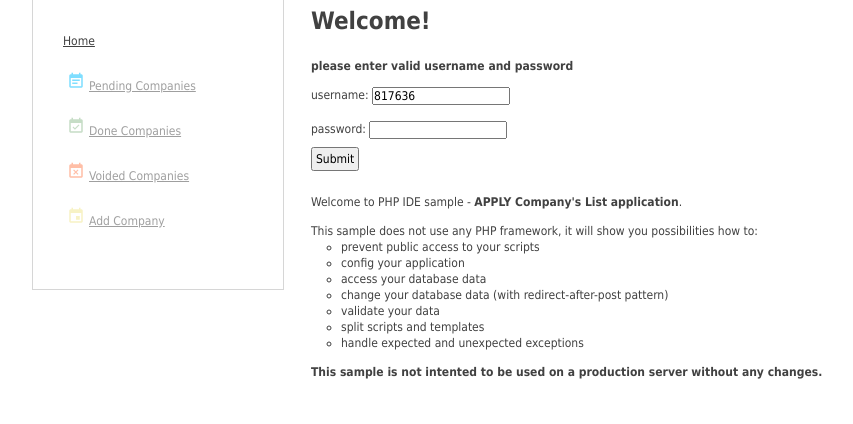
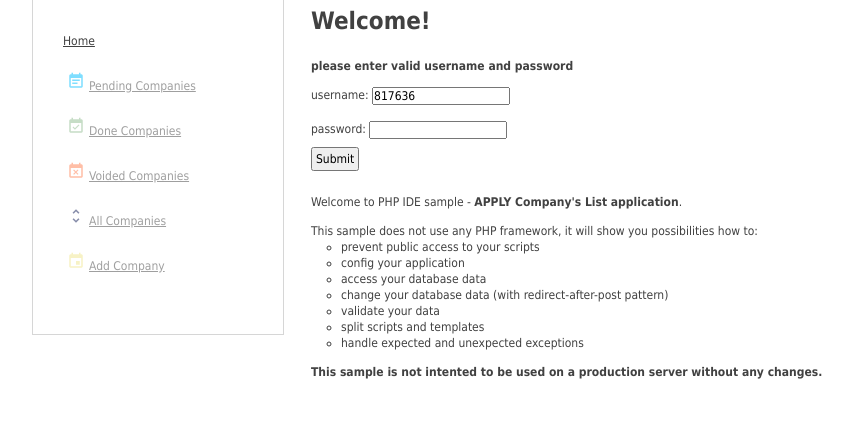
Before and after one commit to ipupiara/phpProjects, a PHP site: page /index.php?page=list in a window 1280 px wide. Shown: the part 149-573 px from the top of the page, without its empty margins (148-1001 px from the left). Run offline with PHP 8.4, Linux system fonts and the light colour scheme; some libraries are stand-ins or nearby versions.

Commit message:
added all companies list, tested so far ok

```diff
--- a/ApplyDB/layout/index.phtml
+++ b/ApplyDB/layout/index.phtml
@@ -62,6 +62,8 @@ use \TodoList\Util\Utils;
                                                   ><?php echo Utils::iconStatus(Todo::STATUS_DONE); ?>Done Companies</a></span></li>
                                      <li><span><a href="<?php echo Utils::createLink('list', ['status' => Todo::STATUS_VOIDED]); ?>" title="Voided Companies" class =enabled
                                                   ><?php echo Utils::iconStatus(Todo::STATUS_VOIDED); ?>Voided Companies</a></span></li>
+                                     <li><span><a href="<?php echo Utils::createLink('list', ['status' => Todo::STATUS_ALL]); ?>" title="All Companies" class =enabled
+                                                  ><?php echo Utils::iconStatus(Todo::STATUS_ALL); ?>All Companies</a></span></li>
                                      <li class="last"><span><a href="<?php echo Utils::createLink('add-edit'); ?>" title="Add Company" class =enabled
                                                   ><i class="material-icons new">insert_invitation</i>Add Company</a></span></li>
                                      <li><span><a href="<?php echo Utils::createLink('homeLogout'); ?>">Logout</a></span></li>
@@ -72,6 +74,9 @@ use \TodoList\Util\Utils;
                                                  ><?php echo Utils::iconStatus(Todo::STATUS_DONE); ?>Done Companies</a></span></li>
                                     <li><span><a href="<?php echo Utils::createLink('list', ['status' => Todo::STATUS_VOIDED]); ?>" title="Voided Companies" class =disabled
                                                  ><?php echo Utils::iconStatus(Todo::STATUS_VOIDED); ?>Voided Companies</a></span></li>
+                                    <li><span><a href="<?php echo Utils::createLink('list', ['status' => Todo::STATUS_ALL]); ?>" title="All Companies" class =disabled
+                                                  ><?php echo Utils::iconStatus(Todo::STATUS_ALL); ?>All Companies</a></span></li>
+
                                     <li class="last"><span><a href="<?php echo Utils::createLink('add-edit'); ?>" title="Add Company"  class =disabled
                                                  ><i class="material-icons new">insert_invitation</i>Add Company</a></span></li>
                                 <?php endif; ?>
--- a/ApplyDB/model/Todo.php
+++ b/ApplyDB/model/Todo.php
@@ -20,6 +20,7 @@ final class Todo {
     const STATUS_PENDING = "PENDING";
     const STATUS_DONE = "DONE";
     const STATUS_VOIDED = "VOIDED";
+    const STATUS_ALL   = "ALL";
 
     /** @var int */
     private $id;
@@ -70,6 +71,7 @@ final class Todo {
             self::STATUS_PENDING,
             self::STATUS_DONE,
             self::STATUS_VOIDED,
+            self::STATUS_ALL,
         ];
     }
 
--- a/ApplyDB/util/Utils.php
+++ b/ApplyDB/util/Utils.php
@@ -19,6 +19,7 @@ final class Utils {
         Todo::STATUS_PENDING => 'event_note',
         Todo::STATUS_DONE => 'event_available',
         Todo::STATUS_VOIDED => 'event_busy',
+        Todo::STATUS_ALL  =>  'unfold_more',
     ];
 
     private function __construct() {
```
Also changed, not shown: ApplyDB/dao/TodoDao.php (+2 -13 lines), ApplyDB/page/list.php (+9 -7 lines).
